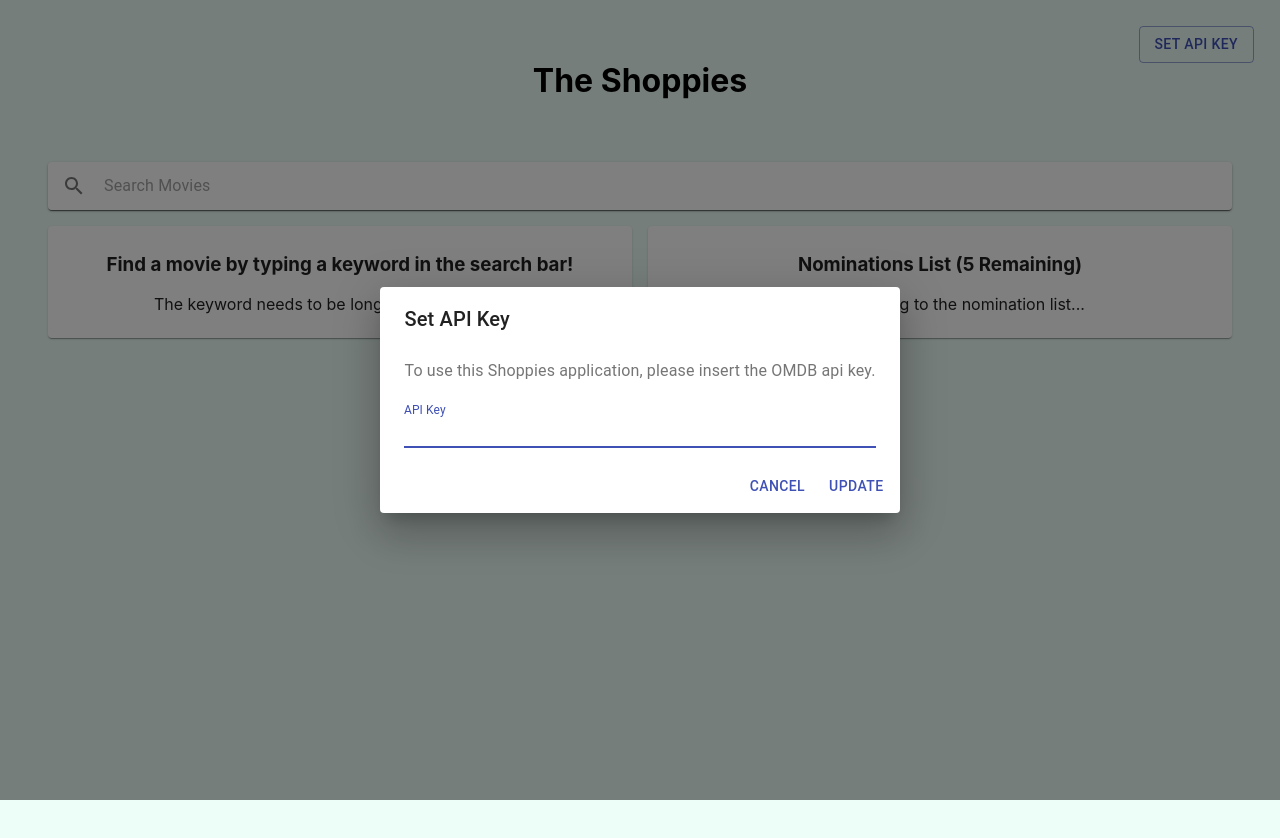
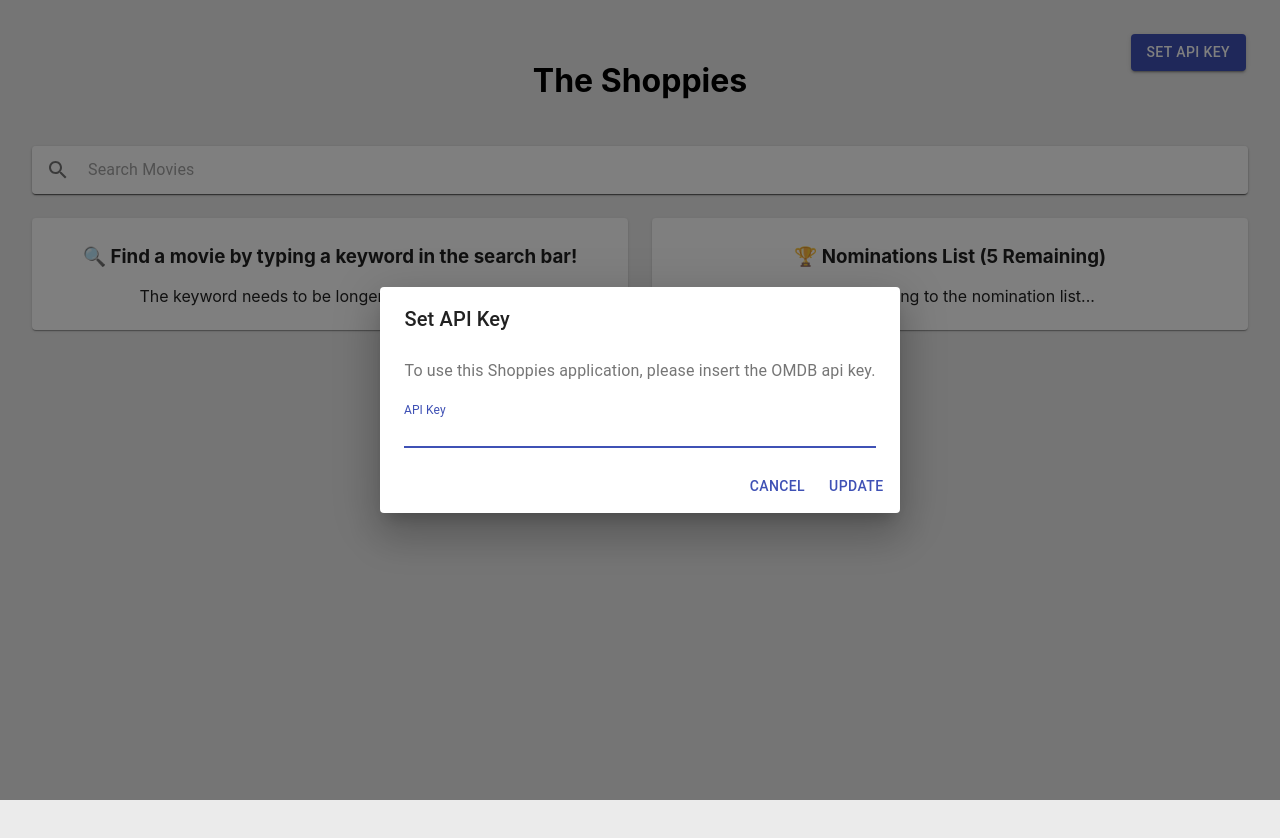
Before and after one commit to nancyyeh/the-shoppies, a React (Create React App) app: page / in a window 1280 px wide. Shown: the top 838 px of the page. Built offline with nearby package versions, Linux system fonts and the light colour scheme.

Commit message:
fixed layout add emoji
git add .

```diff
--- a/src/App.css
+++ b/src/App.css
@@ -1,7 +1,7 @@
 .App {
   text-align: center;
   justify-content: center;
-  background-color: #edfef8;
+  background-color: #ebebeb;
   height: 100vh;
   max-height: 100%;
 }
--- a/src/App.js
+++ b/src/App.js
@@ -31,7 +31,8 @@ function App() {
   );
   const [apikey, setApiKey] = useState(localStorage.getItem("apikey") || "");
   const [showApiSetting, setShowApiSetting] = useState(false);
-  const [showPopup, setShowPopup] = useState(false);
+  const [isFiveNominationsBanner, setIsFiveNominationsBanner] = useState(false);
+  const [isReachedMaxNominations, setIsReachedMaxNominations] = useState(false);
 
   // set nominations to local storage
   const onSetNomination = (nominations) => {
@@ -53,11 +54,9 @@ function App() {
     } else if (Object.keys(nominations).length === 4) {
       const newNomination = movieData[imdbID];
       onSetNomination({ ...nominations, [imdbID]: newNomination });
-      setShowPopup(true);
+      setIsFiveNominationsBanner(true);
     } else {
-      alert(
-        "You have reached the maximum amount of movie nominations. To add a movie, please remove another movie!"
-      );
+      setIsReachedMaxNominations(true);
     }
   };
 
@@ -110,24 +109,24 @@ function App() {
   if (searchKey.length < 3) {
     showSearchResults = (
       <div>
-        <h3>Find a movie by typing a keyword in the search bar!</h3>
-        <p>The keyword needs to be longer than 2 charcters</p>
+        <h3>🔍 Find a movie by typing a keyword in the search bar!</h3>
+        <p>The keyword needs to be longer than 2 characters</p>
       </div>
     );
   } else if (isError === true) {
     showSearchResults = (
       <Box>
         <h3>
-          Results for "{searchKey}" ({0})
+          🎞️ Results for "{searchKey}" ({0})
         </h3>
-        <p>Uh no... {error}</p>
+        <p>😵 Uh no... {error}</p>
       </Box>
     );
   } else {
     showSearchResults = (
       <div>
         <h3>
-          Results for "{searchKey}" ({numResult})
+          🎞️ Results for "{searchKey}" ({numResult})
         </h3>
         <div>
           <List dense={true}>
@@ -207,35 +206,57 @@ function App() {
       display="flex"
       flexDirection="column"
       justifyContent="flex-start"
-      p={4}
+      p={3}
     >
-      <Box m={1} className="Header">
+      <Box p={2} className="Header">
         <h1>The Shoppies</h1>
       </Box>
       <Box
         m={2}
         className="API-settings"
         position="absolute"
-        top={10}
-        right={10}
+        top={18}
+        right={18}
       >
-        <Button variant="outlined" color="primary" onClick={handleClickOpen}>
+        <Button variant="contained" color="primary" onClick={handleClickOpen}>
           Set API Key
         </Button>
       </Box>
-      <Box m={1} className="Alert-Banner-5movies">
-        {showPopup && (
+      <Box
+        p={1}
+        className="Alert-Banner-5movies"
+        display={isFiveNominationsBanner ? "" : "None"}
+      >
+        {isFiveNominationsBanner && (
           <Alert
+            severity="success"
             onClose={() => {
-              setShowPopup(false);
+              setIsFiveNominationsBanner(false);
             }}
           >
             You have nominated 5 movies!
           </Alert>
         )}
       </Box>
-      <Box m={1} p={1}>
-        <Grid container spacing={2}>
+      <Box
+        p={1}
+        className="Alert-Banner-Reached-Max"
+        display={isReachedMaxNominations ? "" : "None"}
+      >
+        {isReachedMaxNominations && (
+          <Alert
+            severity="error"
+            onClose={() => {
+              setIsReachedMaxNominations(false);
+            }}
+          >
+            You have reached the maximum amount of movie nominations. To add a
+            movie, please remove another movie!
+          </Alert>
+        )}
+      </Box>
+      <Box p={1}>
+        <Grid container spacing={3}>
           <Grid item xs={12}>
             <Paper>
               <SearchBar
@@ -244,16 +265,16 @@ function App() {
               />
             </Paper>
           </Grid>
-          <Grid item xs={6}>
+          <Grid item xs={12} sm={6}>
             <Paper>
               <Box p={1}>{showSearchResults}</Box>
             </Paper>
           </Grid>
-          <Grid item xs={6}>
+          <Grid item xs={12} sm={6}>
             <Paper>
               <Box p={1}>
                 <h3>
-                  Nominations List ({5 - Object.keys(nominations).length}{" "}
+                  🏆 Nominations List ({5 - Object.keys(nominations).length}{" "}
                   Remaining)
                 </h3>
                 {showNominations}
--- a/src/index.css
+++ b/src/index.css
@@ -5,7 +5,7 @@ body {
     sans-serif;
   display: flex;
   flex-direction: column;
-  background-color: #edfef8;
+  background-color: #ebebeb;
   -webkit-font-smoothing: antialiased;
   -moz-osx-font-smoothing: grayscale;
 }
```
Also changed, not shown: 1 other file (tests, documents, lock files or other folders).
